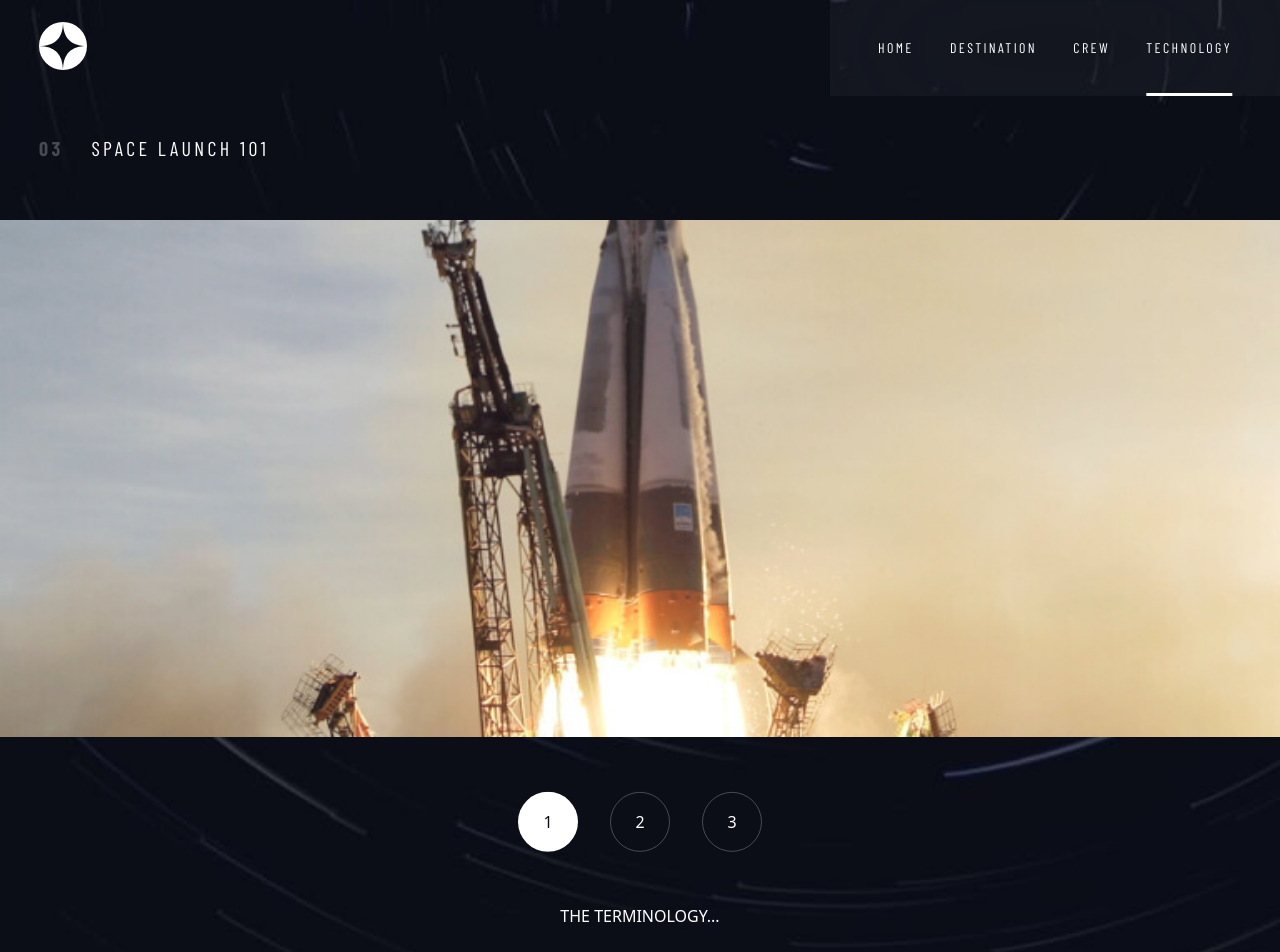
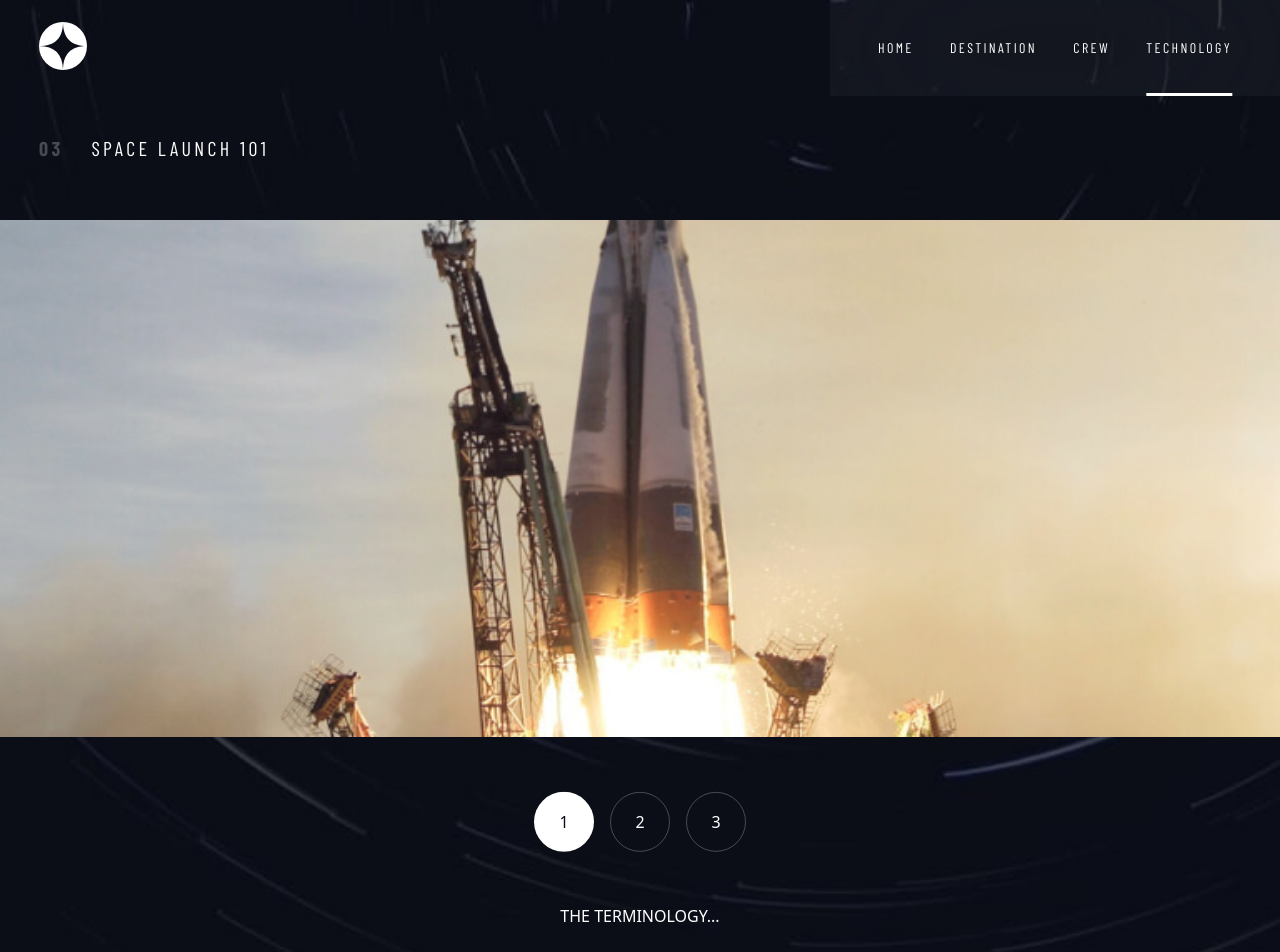
Before and after one commit to GooTaLK/FM_Space-tourism-website, a Next.js app: page /technology in a window 1280 px wide. Shown: the top 952 px of the page. Built offline with nearby package versions, Linux system fonts and the light colour scheme; a web font is replaced by a local one.

Commit message:
Fix: Adjust technology nav row-gap

```diff
--- a/pages/technology/Technology.module.css
+++ b/pages/technology/Technology.module.css
@@ -51,5 +51,6 @@
 
   .nav ul {
     flex-direction: row;
+    gap: 16px;
   }
 }
```
